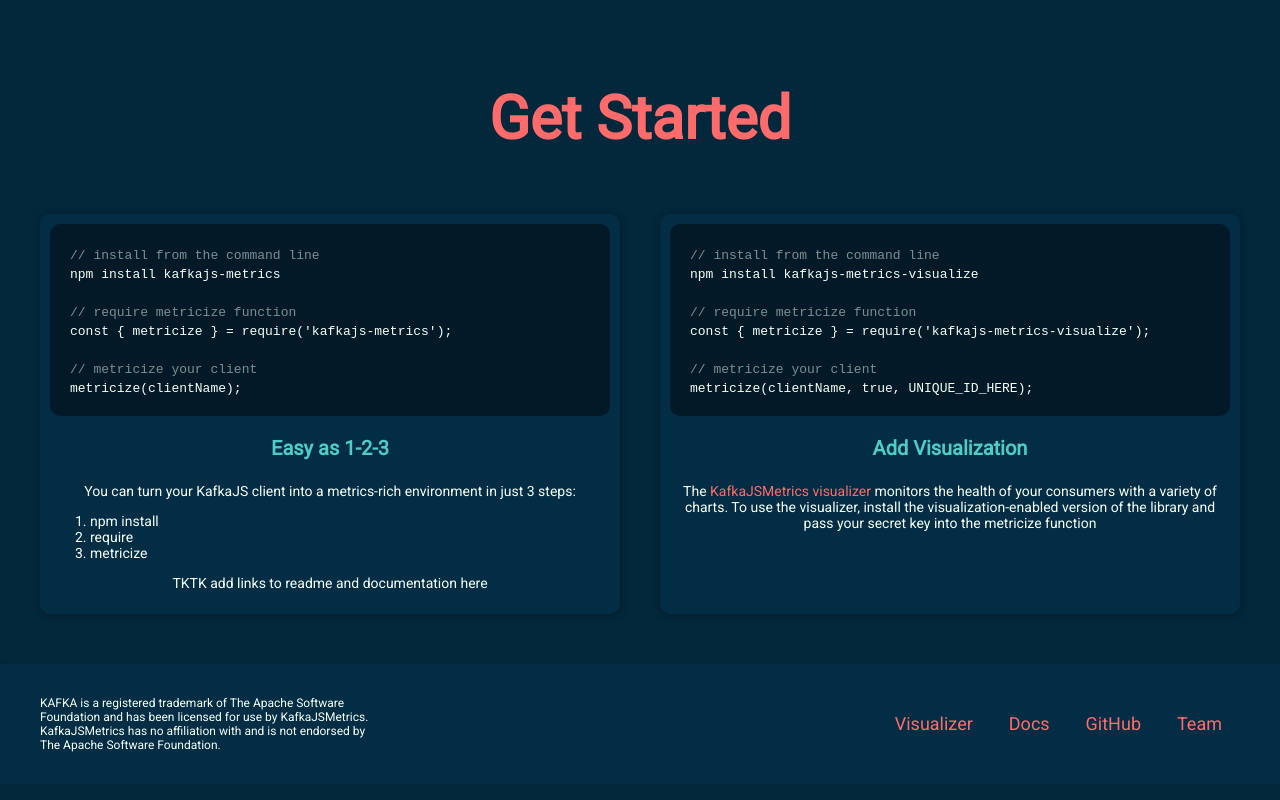
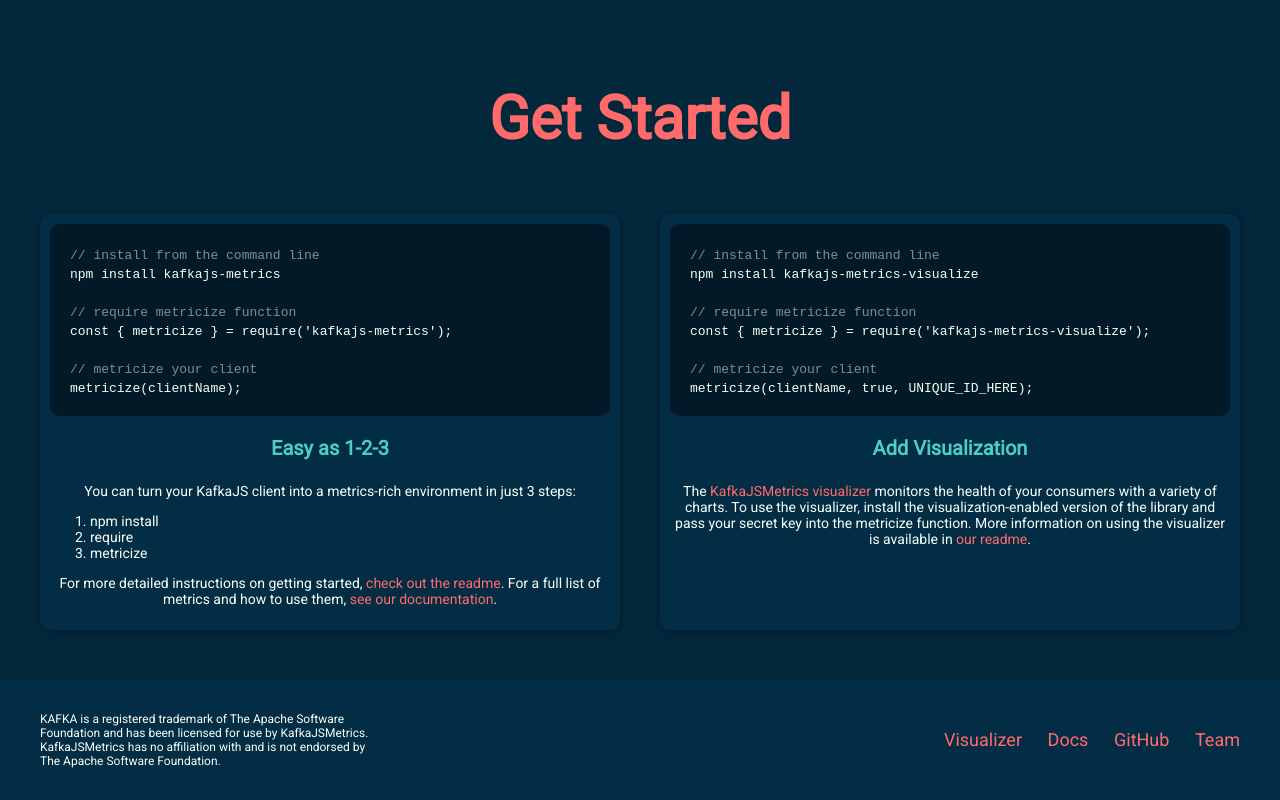
Before and after one commit to oslabs-beta/kafkajs-metrics, a React app: page /#/ in a window 1280 px wide. Shown: the part 1485-2285 px from the top of the page. Built offline with nearby package versions, Linux system fonts and the light colour scheme.

Commit message:
fix footer to match navbar

```diff
--- a/src/components/Home.jsx
+++ b/src/components/Home.jsx
@@ -109,7 +109,18 @@
                 <li key="1">npm install</li>
                 <li key="2">require</li> <li key="3">metricize</li>
               </ol>,
-              'TKTK add links to readme and documentation here',
+              'For more detailed instructions on getting started, ',
+              <a
+                key="readme"
+                href="https://github.com/oslabs-beta/kafkaMetrics/blob/main/README.md"
+              >
+                check out the readme
+              </a>,
+              '. For a full list of metrics and how to use them, ',
+              <a key="docs" href="/docs">
+                see our documentation
+              </a>,
+              '.',
             ]}
           />
           <CodeCard
@@ -143,7 +154,14 @@
               <a key="link" href="/#/visualizer">
                 KafkaJSMetrics visualizer
               </a>,
-              ' monitors the health of your consumers with a variety of charts. To use the visualizer, install the visualization-enabled version of the library and pass your secret key into the metricize function',
+              ' monitors the health of your consumers with a variety of charts. To use the visualizer, install the visualization-enabled version of the library and pass your secret key into the metricize function. More information on using the visualizer is available in ',
+              <a
+                key="readme"
+                href="https://github.com/oslabs-beta/kafkaMetrics/blob/main/README.md"
+              >
+                our readme
+              </a>,
+              '.',
             ]}
           />
         </div>
--- a/src/styles/styles.scss
+++ b/src/styles/styles.scss
@@ -357,15 +357,18 @@
     font-size: 12px;
     color: $white;
   }
-  .links a {
-    display: inline-block;
-    color: $salmon;
-    font-size: 18px;
-    padding: 1em;
-    display: inline-block;
-    text-decoration: none;
-    @media screen and (max-width: 760px) {
+  .links {
+    text-align: right;
+    @media screen and (max-width: 740px) {
       display: none;
+    }
+    a {
+      display: inline-block;
+      color: $salmon;
+      font-size: 18px;
+      padding-left: 2vw;
+      display: inline-block;
+      text-decoration: none;
     }
   }
 }
```
